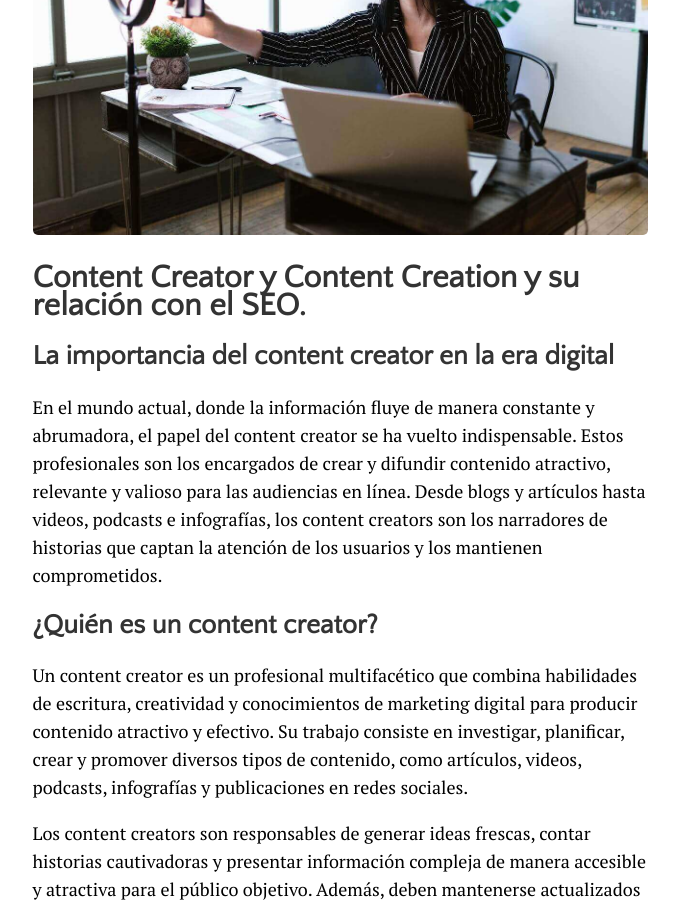
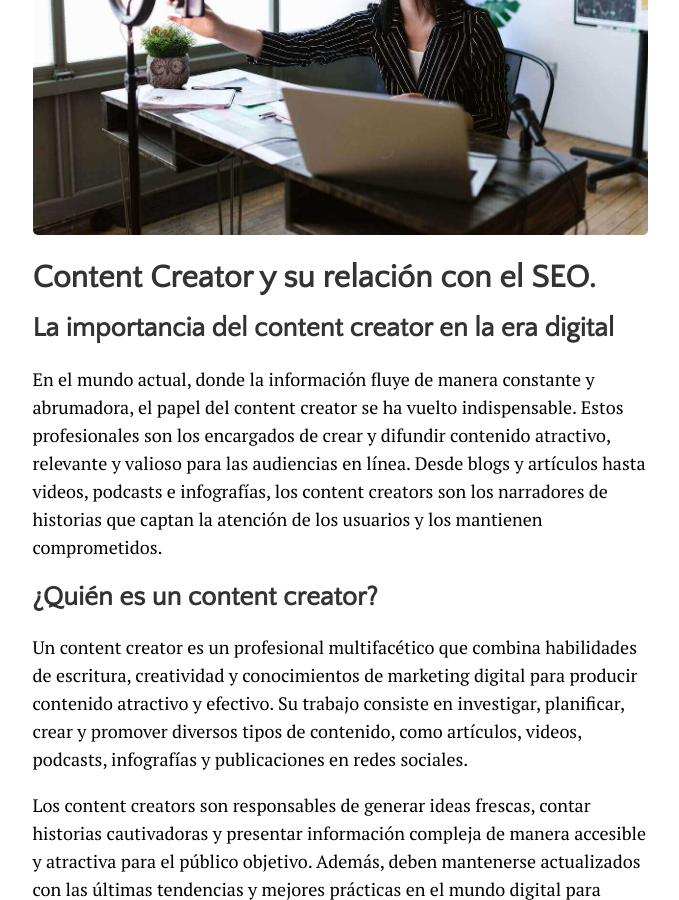
Before and after one commit to JuanEsquiviasO/blog, a Jekyll site: the page built from _posts/2024-04-03-content-creator-quien-es-y-que-hace.md, in a window 1280 px wide and 900 px high, scrolled down 397 px. Shown: the whole window, without its empty margins (300-979 px from the left). Built offline with Jekyll 4.4.1, drawn with Linux system fonts in a browser that asks for light colours; comment, search, counter and statistics services are not loaded.

Commit message:
Update 2024-04-03-content-creator-quien-es-y-que-hace.md

```diff
--- a/_posts/2024-04-03-content-creator-quien-es-y-que-hace.md
+++ b/_posts/2024-04-03-content-creator-quien-es-y-que-hace.md
@@ -6,7 +6,7 @@ categories: SEO
 tags: [SEO,Marketing Digital, Marketing Contenidos]
 image: content-creation.jpg
 ---
-# Content Creator y Content Creation y su relación con el SEO.
+# Content Creator y su relación con el SEO.
 
 ## La importancia del content creator en la era digital
 
```
